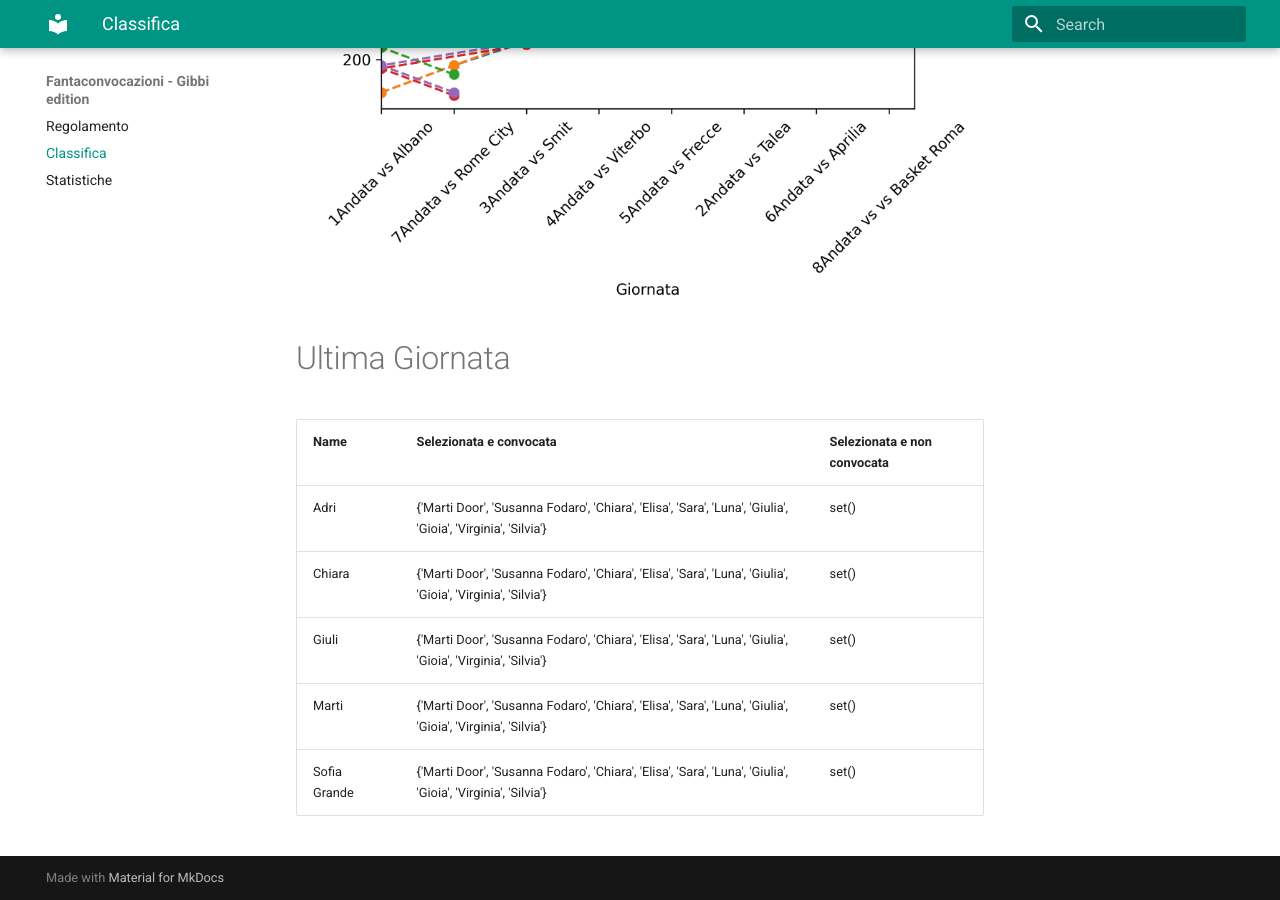
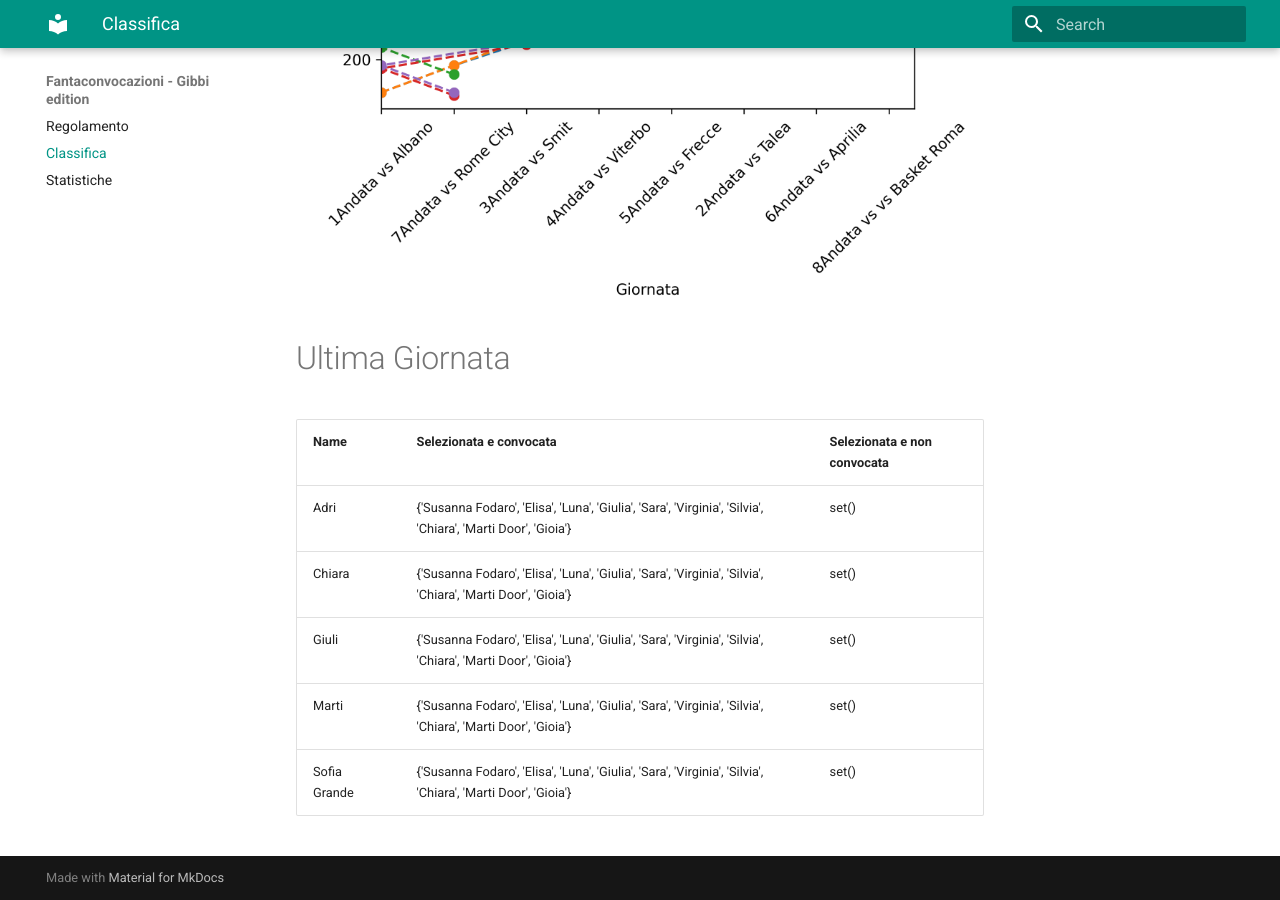
Before and after one commit to martinig94/fantagibbi, an MkDocs documentation site: the page built from docs/Classifica.md, in a window 1280 px wide and 900 px high, scrolled down 810 px. Built offline with MkDocs 1.6.1 and Material for MkDocs 9.7.7, drawn with Linux system fonts in a browser that asks for light colours.

Commit message:
Auto-update from main.py

```diff
--- a/docs/Classifica.md
+++ b/docs/Classifica.md
@@ -18,9 +18,9 @@
 <!-- START_TABLE CORRECT -->
 | Name         | Selezionata e convocata                                                                                      | Selezionata e non convocata   |
 |:-------------|:-------------------------------------------------------------------------------------------------------------|:------------------------------|
-| Adri         | {'Marti Door', 'Susanna Fodaro', 'Chiara', 'Elisa', 'Sara', 'Luna', 'Giulia', 'Gioia', 'Virginia', 'Silvia'} | set()                         |
-| Chiara       | {'Marti Door', 'Susanna Fodaro', 'Chiara', 'Elisa', 'Sara', 'Luna', 'Giulia', 'Gioia', 'Virginia', 'Silvia'} | set()                         |
-| Giuli        | {'Marti Door', 'Susanna Fodaro', 'Chiara', 'Elisa', 'Sara', 'Luna', 'Giulia', 'Gioia', 'Virginia', 'Silvia'} | set()                         |
-| Marti        | {'Marti Door', 'Susanna Fodaro', 'Chiara', 'Elisa', 'Sara', 'Luna', 'Giulia', 'Gioia', 'Virginia', 'Silvia'} | set()                         |
-| Sofia Grande | {'Marti Door', 'Susanna Fodaro', 'Chiara', 'Elisa', 'Sara', 'Luna', 'Giulia', 'Gioia', 'Virginia', 'Silvia'} | set()                         |
+| Adri         | {'Susanna Fodaro', 'Elisa', 'Luna', 'Giulia', 'Sara', 'Virginia', 'Silvia', 'Chiara', 'Marti Door', 'Gioia'} | set()                         |
+| Chiara       | {'Susanna Fodaro', 'Elisa', 'Luna', 'Giulia', 'Sara', 'Virginia', 'Silvia', 'Chiara', 'Marti Door', 'Gioia'} | set()                         |
+| Giuli        | {'Susanna Fodaro', 'Elisa', 'Luna', 'Giulia', 'Sara', 'Virginia', 'Silvia', 'Chiara', 'Marti Door', 'Gioia'} | set()                         |
+| Marti        | {'Susanna Fodaro', 'Elisa', 'Luna', 'Giulia', 'Sara', 'Virginia', 'Silvia', 'Chiara', 'Marti Door', 'Gioia'} | set()                         |
+| Sofia Grande | {'Susanna Fodaro', 'Elisa', 'Luna', 'Giulia', 'Sara', 'Virginia', 'Silvia', 'Chiara', 'Marti Door', 'Gioia'} | set()                         |
 <!-- END_TABLE CORRECT -->
```
